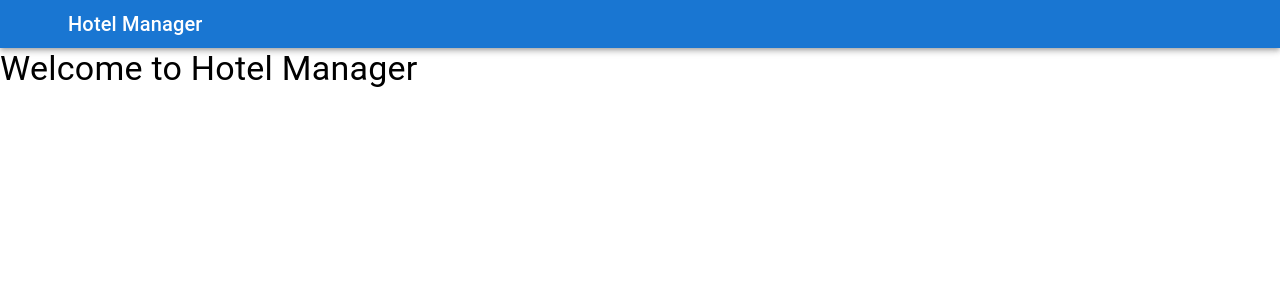
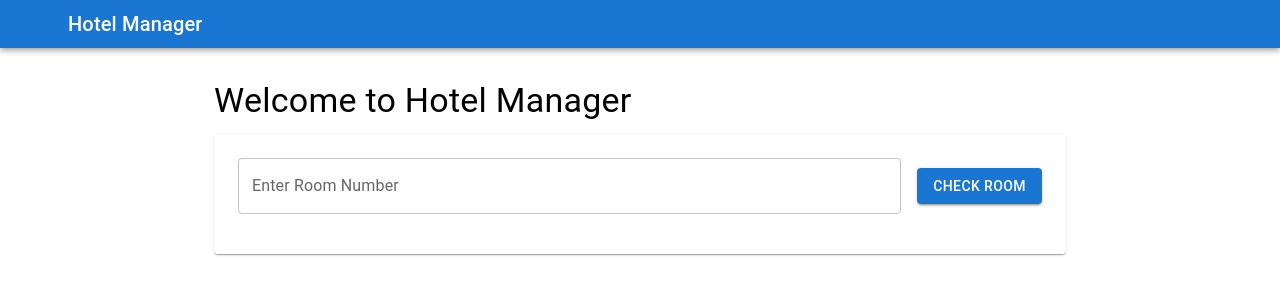
Before and after one commit to indalec/hotelmanager, a React (Create React App) app in the folder hotelmanager-frontend/: page / in a window 1280 px wide. Shown: the top 300 px of the page. Built offline with nearby package versions, Linux system fonts and the light colour scheme; some icons are missing.

Commit message:
feat: enhance HomePage with room checking functionality and improved UI components

```diff
--- a/hotelmanager-frontend/src/components/pages/HomePage.js
+++ b/hotelmanager-frontend/src/components/pages/HomePage.js
@@ -1,9 +1,121 @@
-import { Typography } from '@mui/material';
+import { useState } from 'react';
+import {
+  Typography,
+  Container,
+  Paper,
+  TextField,
+  Button,
+  Box,
+  CircularProgress,
+  Alert,
+  List,
+  ListItem,
+  ListItemText,
+  Chip
+} from '@mui/material';
+import CheckCircleOutlineIcon from '@mui/icons-material/CheckCircleOutline';
+import HighlightOffIcon from '@mui/icons-material/HighlightOff';
 
 export default function HomePage() {
+  const [roomNumber, setRoomNumber] = useState('');
+  const [roomDetails, setRoomDetails] = useState(null);
+  const [loading, setLoading] = useState(false);
+  const [error, setError] = useState('');
+
+  const handleCheckRoom = async () => {
+    if (!roomNumber) {
+      setError('Please enter a room number');
+      return;
+    }
+
+    try {
+      setLoading(true);
+      setError('');
+      const response = await fetch(`http://localhost:8080/hotel-room/get-all`);
+
+      if (!response.ok) throw new Error('Failed to fetch rooms');
+      const allRooms = await response.json();
+
+      const foundRoom = allRooms.find(room => room.roomNumber === parseInt(roomNumber));
+
+      if (!foundRoom) {
+        setError('Room not found');
+        setRoomDetails(null);
+      } else {
+        setRoomDetails(foundRoom);
+      }
+    } catch (err) {
+      setError(err.message);
+      setRoomDetails(null);
+    } finally {
+      setLoading(false);
+    }
+  };
+
   return (
-    <Typography variant="h4" component="h1" gutterBottom>
-      Welcome to Hotel Manager
-    </Typography>
+    <Container maxWidth="md" sx={{ mt: 4 }}>
+      <Typography variant="h4" component="h1" gutterBottom>
+        Welcome to Hotel Manager
+      </Typography>
+
+      <Paper sx={{ p: 3, mb: 3 }}>
+        <Box sx={{ display: 'flex', gap: 2, alignItems: 'center', mb: 2 }}>
+          <TextField
+            label="Enter Room Number"
+            variant="outlined"
+            type="number"
+            value={roomNumber}
+            onChange={(e) => setRoomNumber(e.target.value)}
+            sx={{ flexGrow: 1 }}
+          />
+          <Button
+            variant="contained"
+            onClick={handleCheckRoom}
+            disabled={loading}
+          >
+            {loading ? <CircularProgress size={24} /> : 'Check Room'}
+          </Button>
+        </Box>
+
+        {error && <Alert severity="error" sx={{ mb: 2 }}>{error}</Alert>}
+
+        {roomDetails && (
+          <List dense>
+            <ListItem>
+              <ListItemText primary="Room Number" secondary={roomDetails.roomNumber} />
+            </ListItem>
+            <ListItem>
+              <ListItemText primary="Type"
+                secondary={<Chip
+                  label={roomDetails.roomType.toLowerCase()}
+                  color={
+                    roomDetails.roomType === 'SUITE' ? 'primary' :
+                    roomDetails.roomType === 'DOUBLE' ? 'secondary' : 'default'
+                  }
+                />}
+              />
+            </ListItem>
+            <ListItem>
+              <ListItemText primary="Minibar"
+                secondary={roomDetails.hasMinibar ? (
+                  <CheckCircleOutlineIcon color="success" />
+                ) : (
+                  <HighlightOffIcon color="error" />
+                )}
+              />
+            </ListItem>
+            <ListItem>
+              <ListItemText primary="Availability"
+                secondary={<Chip
+                  label={roomDetails.isAvailable ? "Available" : "Occupied"}
+                  color={roomDetails.isAvailable ? "success" : "error"}
+                  variant="outlined"
+                />}
+              />
+            </ListItem>
+          </List>
+        )}
+      </Paper>
+    </Container>
   );
 }
```
